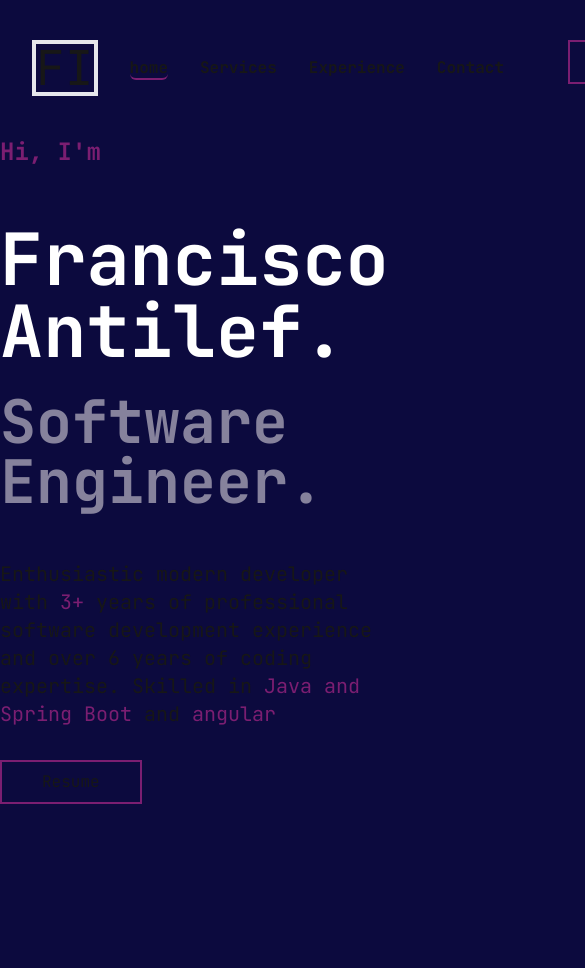
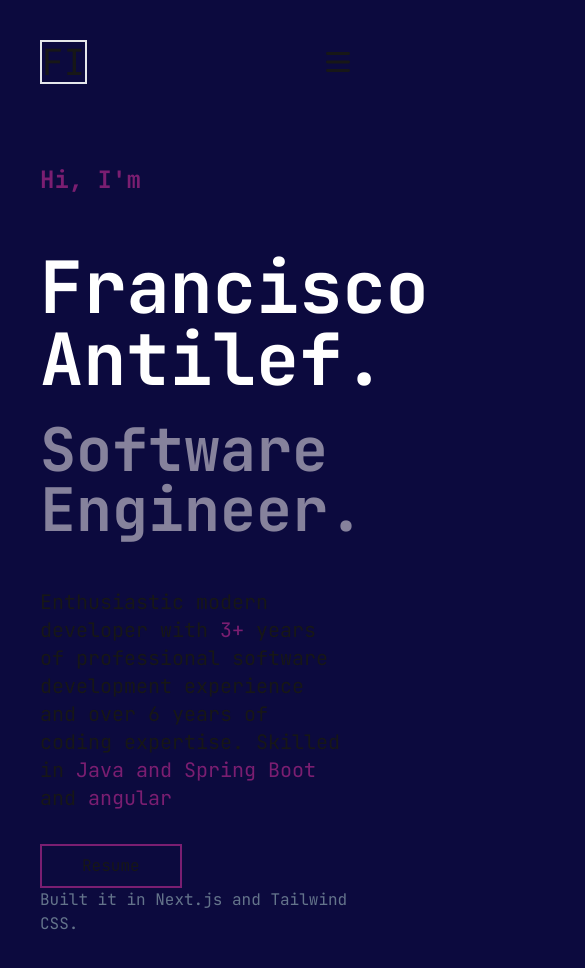
Before and after one commit to antilef/portfolio, a Next.js app: page / in a window 390 px wide. Shown: the top 968 px of the page, 585 px wide, since content can reach past the window. Before the commit the page ends 844 px from the top, so only its background shows below. Built offline with nearby package versions, Linux system fonts and the light colour scheme.

Commit message:
Add mobile basic nav and footer

```diff
--- a/app/layout.jsx
+++ b/app/layout.jsx
@@ -1,6 +1,7 @@
 import {JetBrains_Mono} from 'next/font/google'
 import NavBar from "../components/NavBar";
 import "./globals.css";
+import Footer from '@/components/Footer';
 
 
 const JetBrainsMono = JetBrains_Mono({ subsets: ['latin'],variable: "--jet-brains-mono"})
@@ -17,9 +18,11 @@ export default function RootLayout({ children }) {
         className={`${JetBrainsMono.variable} antialiased`}
       >
         <NavBar/>
-        <main className='flex flex-col max-w-screen-xl mx-auto'>
+        <main className='flex flex-col max-w-screen-xl mx-auto h-screen p-10'>
           {children}
+          <Footer/>
         </main>
+
       </body>
     </html>
   );
--- a/app/page.jsx
+++ b/app/page.jsx
@@ -3,13 +3,13 @@ import NavBar from "../components/NavBar";
 
 export default function Home() {
   return (
-    <>
-        <p className="font-bold text-secondary text-2xl">Hi, I'm </p>
+    <div className="grow">
+      <p className="font-bold text-secondary text-2xl">Hi, I'm </p>
         <h1 className="text-7xl font-bold text-white py-4 mt-10"> Francisco Antilef.</h1>
         <p className="text-6xl text-snow font-bold py-2 mb-10 opacity-50"> Software Engineer.</p>
         <p className="text-xl max-w-screen-md" >Enthusiastic modern developer with <span className="text-secondary">3+ </span> years of professional software development experience and over 6 years of coding expertise.
            Skilled in <span className="text-secondary">Java and Spring Boot</span> and <span className="text-secondary">angular</span></p>
         <ResumeButton marginClass={'mt-8'}/>
-    </>
+    </div>
   );
 }
--- /dev/null
+++ b/components/Footer.jsx
@@ -0,0 +1,7 @@
+export default function Footer ( ) {
+    return (
+        <footer className="grow-0 shrink-0 pb-10  text-slate-500">
+            <p>Built it in <span>Next.js</span> and <span>Tailwind CSS.</span></p>
+        </footer>
+    )
+}
--- a/components/NavBar.jsx
+++ b/components/NavBar.jsx
@@ -3,6 +3,7 @@
 import { usePathname } from "next/navigation"
 import Link from 'next/link'
 import ResumeButton from "@/components/ResumeButton"
+import { useState } from "react"
 
 const routes = [
     {
@@ -27,13 +28,17 @@ const routes = [
 const NavBar = () => {
 
     const currentPath = usePathname();
-    console.log(currentPath)
+    const [isOpen,setIsOpen] = useState(false)
+
+    const toggleButton = () => { setIsOpen(!isOpen)}
 
     return (
-        <nav className="flex justify-between py-10">
+        <>
+        <nav className=" hidden lg:flex justify-between py-10 w-full ">
             <div className="px-8">
                 <p className="text-5xl border-4">FI</p>
             </div>
+
             <div className="flex">
                 <ul className="flex gap-8">
 
@@ -45,6 +50,7 @@ const NavBar = () => {
                                 </li>
                             )
                         })
+
                     }
                     <li>
                         <ResumeButton marginClass={'mx-8'}/>
@@ -55,7 +61,81 @@ const NavBar = () => {
             </div>
 
         </nav>
+        <nav className="lg:hidden flex justify-between w-full p-10">
+            <div className={` ${isOpen? 'hidden':'flex'}`} >
+                <p className="text-4xl border-2 ">FI</p>
+            </div>
+            <div className="flex items-center ml-auto cursor-pointer">
+                <button type="button" onClick={toggleButton}>
+                    {
+                        isOpen ? 'Close' : (
+                            <svg
+                              className="w-6 h-6"
+                              aria-hidden="true"
+                              xmlns="http://www.w3.org/2000/svg"
+                              fill="none"
+                              viewBox="0 0 17 14"
+                            >
+                              <path
+                                stroke="currentColor"
+                                strokeLinecap="round"
+                                strokeLinejoin="round"
+                                strokeWidth="2"
+                                d="M1 1h15M1 7h15M1 13h15"
+                              />
+                            </svg>
+                          )
+                    }
 
+                </button>
+            </div>
+            <div className={`lg:hidden ${isOpen ? 'flex flex-col': 'hidden'} fixed top-0 left-0 w-screen bg-gray-800 z-30 items-center
+            transition-all duration-500 ease-in-out transform ${isOpen ? 'opacity-100 translate-y-0' : 'opacity-0 translate-y-[-100%]'}`}>
+                <ul>
+                    {
+                        routes.map((route,index) =>{
+                            return (
+                                <li onClick={toggleButton} key={index} className={ `text-center my-10 m-auto font-bold`} >
+                                    <Link href={route.path} >{route.name} </Link>
+                                </li>
+                            )
+                        })
+                    }
+
+                    <li>
+                        <ResumeButton marginClass={'mx-8 mb-10'}/>
+                    </li>
+
+                    <li className="text-center mb-10">
+                        <button type="button" onClick={toggleButton}>
+                        {
+                            isOpen ? 'Close' : (
+                                <svg
+                                className="w-6 h-6"
+                                aria-hidden="true"
+                                xmlns="http://www.w3.org/2000/svg"
+                                fill="none"
+                                viewBox="0 0 17 14"
+                                >
+                                <path
+                                    stroke="currentColor"
+                                    strokeLinecap="round"
+                                    strokeLinejoin="round"
+                                    strokeWidth="2"
+                                    d="M1 1h15M1 7h15M1 13h15"
+                                />
+                                </svg>
+                            )
+                        }
+                        </button>
+                    </li>
+                </ul>
+
+            </div>
+
+        </nav>
+
+        </>
     )
 }
 
```
